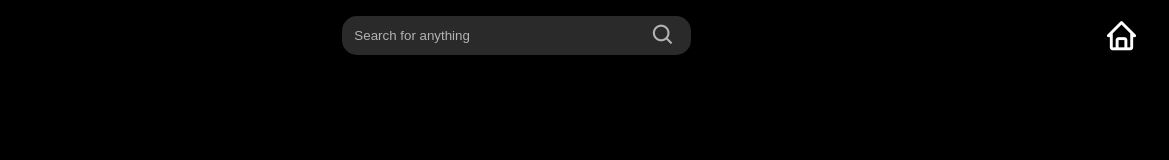
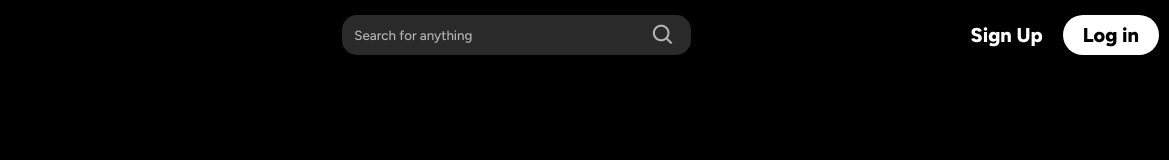
Before and after one commit to AyushDevHub/Awaaz, a plain HTML site: page index.html in a window 1280 px wide. Shown: the full height of the page, 111-1280 px from the left. Drawn offline with nearby package versions, Linux system fonts and the light colour scheme.

Commit message:
added signUp and Login button

```diff
--- a/index.html
+++ b/index.html
@@ -4,6 +4,10 @@
     <meta charset="UTF-8">
     <meta name="viewport" content="width=device-width, initial-scale=1.0">
     <link href='https://unpkg.com/boxicons@2.1.4/css/boxicons.min.css' rel='stylesheet'>
+    <link rel="preconnect" href="https://fonts.googleapis.com">
+    <link rel="preconnect" href="https://fonts.gstatic.com" crossorigin>
+    <link href="https://fonts.googleapis.com/css2?family=Figtree:ital,wght@0,300..900;1,300..900&display=swap"
+        rel="stylesheet">
     <link rel="stylesheet" href="style.css">
     <title>Awwaz</title>
 </head>
@@ -18,11 +22,21 @@
                     <input type="text" placeholder="Search for anything">
                     <i class='bx bx-search'></i>
                 </div>
-                <div class="gridItems home">
-                    <i class='bx bx-home' style='color:white'></i>
+                <div class="gridItems auth">
+                    <span>Sign Up</span>
+                    <span>Log in</span>
                 </div>
             </div>
         </nav>
     </header>
+    <main>
+        <div class="mainContainer">
+            <aside>
+                <div class="mainItems sideBar"></div>
+                <div class="mainItems mainBody"></div>
+                <div class="mainItems musicPlayer"></div>
+            </aside>
+        </div>
+    </main>
 </body>
 </html>
--- a/style.css
+++ b/style.css
@@ -2,6 +2,7 @@
     margin: 0;
     padding: 0;
     box-sizing: border-box;
+    font-family: "Figtree", sans-serif;
 }
 body{
     background-color: #000000;
@@ -18,6 +19,7 @@ body{
     border-radius: 5px;
     box-shadow: 0 0 10px rgba(0, 0, 0, 0.1);
     height: 50px;
+    margin-bottom: 10px;
 }
 .gridItems img{
     filter: invert();
@@ -50,9 +52,31 @@ body{
     position: relative;
     right: 40px;
 }
-.home{
+.auth{
     display: flex;
     justify-content: flex-end;
+    padding: 0px 0px;
     align-items: center;
-    font-size: 35px;
+    gap: 20px;
+    color: white;
+    font-size: 20px;
+    font-weight: 800;
 }
+
+.auth span:nth-child(2){
+    color: black;
+    background-color: white;
+    padding:8px 20px;
+    border-radius: 20px;
+
+}
+
+/* Main body */
+
+.mainContainer{
+    display: grid;
+    grid-template-columns: repeat(3, 1fr);
+    grid-gap: 10px;
+    padding: 10px;
+    /* background-color: #121212; */
+}
```
